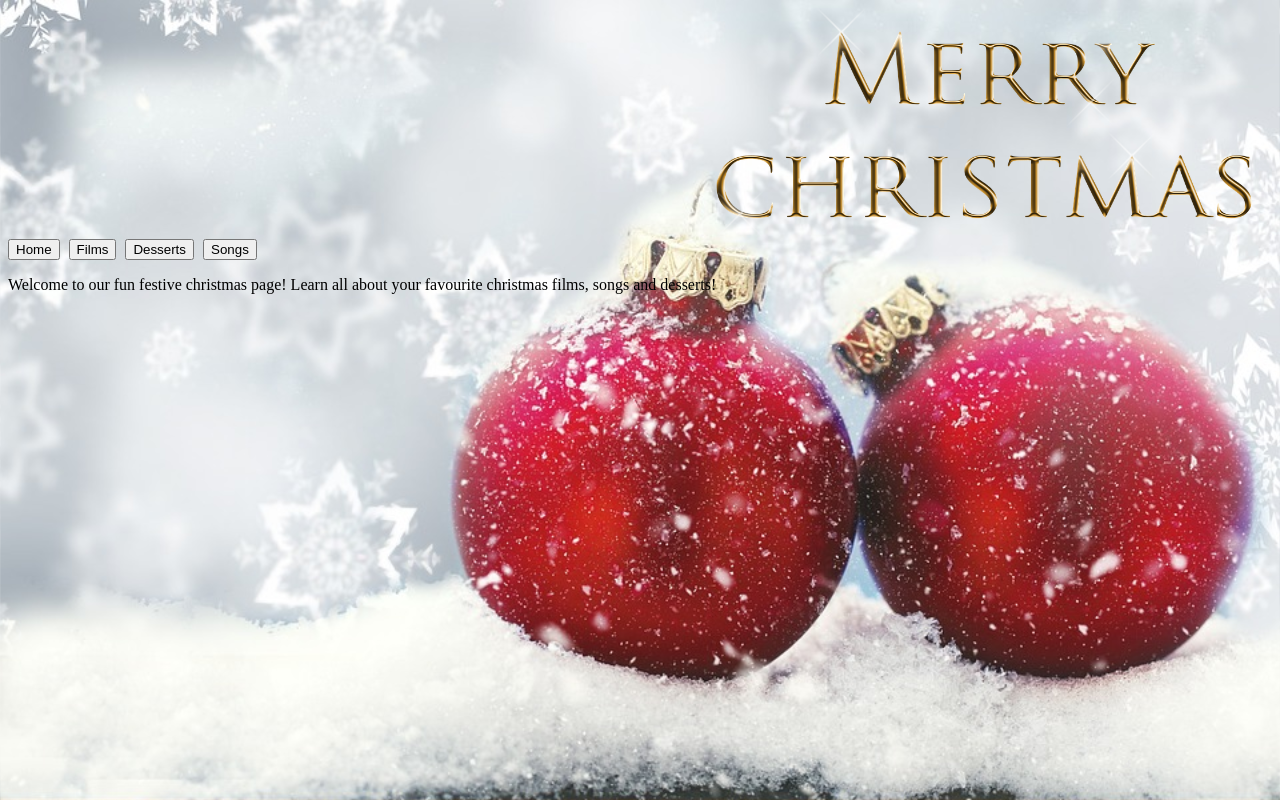
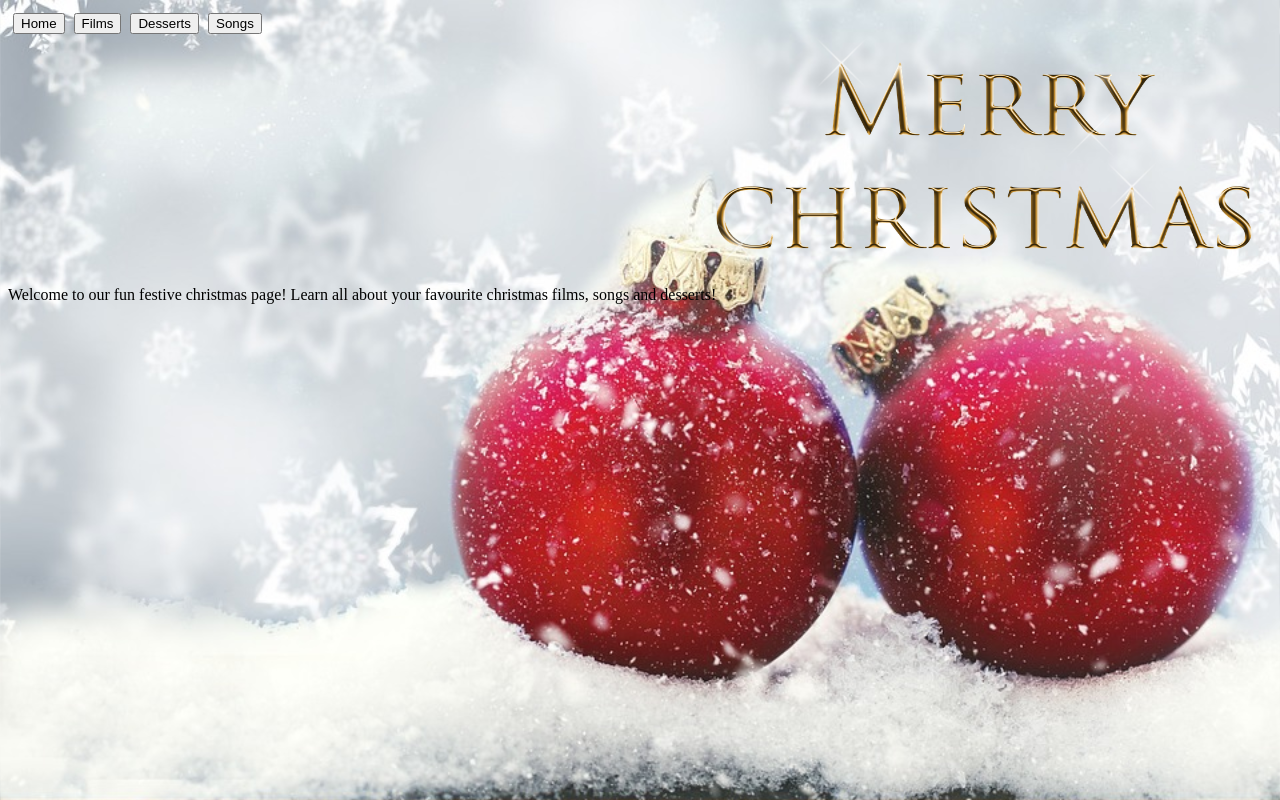
Before and after one commit to AmberGriffiths/Code-First-Girls-Website, a plain HTML site: page Home.html in a window 1280 px wide. Shown: the top 800 px of the page. Drawn offline with nearby package versions, Linux system fonts and the light colour scheme.

Commit message:
update again

```diff
--- a/Home.html
+++ b/Home.html
@@ -5,12 +5,16 @@
     <script src="js/jquery-3.2.1.min.js"></script>
   </head>
   <body>
-      <img src="merry-christmas-1898925_960_720.png" class="center">
 
-    <a href="Home.html"><button type="button" class="home">Home</button></a>
-    <a href="Films.html"><button type="button" class="home">Films</button></a>
-    <a href="Desserts.html"><button type="button" class="home">Desserts</button></a>
-    <a href="Songs.html"><button type="button" class="home">Songs</button></a>
+
+<div class="links">
+    <a href="Home.html"><button type="button">Home</button></a>
+    <a href="Films.html"><button type="button">Films</button></a>
+    <a href="Desserts.html"><button type="button">Desserts</button></a>
+    <a href="Songs.html"><button type="button">Songs</button></a>
+</div>
+<div class="container">
+<img src="merry-christmas-1898925_960_720.png" class="center">
 
     <p>Welcome to our fun festive christmas page! Learn all about your favourite christmas films, songs and desserts!</p>
 
--- a/css/Desserts.css
+++ b/css/Desserts.css
@@ -1,4 +1,4 @@
-  body {
+body {
   background-image: url("../images/images.jpg");
   background-size: cover;
 }
--- a/css/Home.css
+++ b/css/Home.css
@@ -11,3 +11,6 @@ a {
   height: auto;
   padding: 0px 700px 0px 700px;
 }
+.links {
+  padding: 5px;
+}
--- a/css/Songs.css
+++ b/css/Songs.css
@@ -1,6 +1,6 @@
 body {
   background-image: url("../images/images.jpg");
-    background-size: cover;
+  background-size: contain;
 }
 a {
   margin: 5px 5px 5px 0px;
```
Also changed, not shown: Desserts.html (+2 -1 lines). Lines whose indentation alone changed are shown as unchanged.
